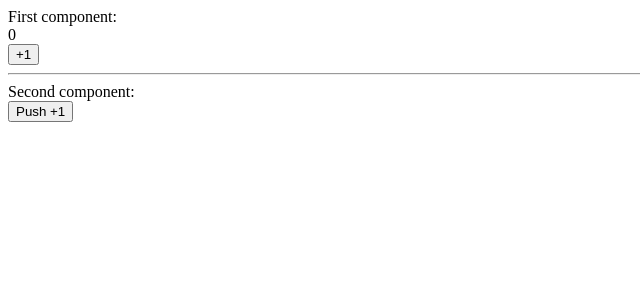
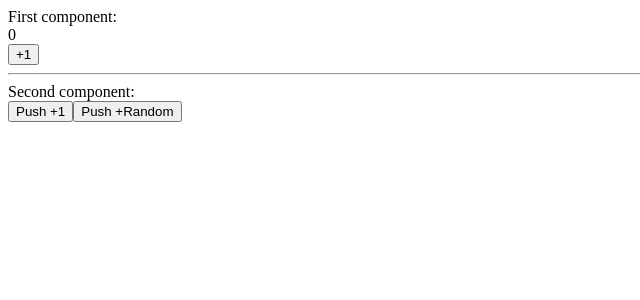
Before and after one commit to ruslan-akibov/observable-hook, a React app: page / in a window 1280 px wide. Shown: the top 300 px of the page, without its empty margins (0-640 px from the left). Built offline with nearby package versions, Linux system fonts and the light colour scheme.

Commit message:
working with 'stored' values

```diff
--- a/src/SampleComponent2/SampleComponent2.js
+++ b/src/SampleComponent2/SampleComponent2.js
@@ -1,5 +1,8 @@
 import React from 'react';
 import { SampleStore } from 'store';
+
+// we can 'store' observable values an use them later
+const arrRef = SampleStore.arrValue;
 
 export default
 class SampleComponent2 extends React.Component {
@@ -8,6 +11,7 @@ class SampleComponent2 extends React.Component {
             <div>
                 <div>Second component:</div>
                 <button type="button" onClick={() => SampleStore.pushValue()}>Push +1</button>
+                <button type="button" onClick={() => arrRef.push(Math.random())}>Push +Random</button>
             </div>
         )
     }
```
